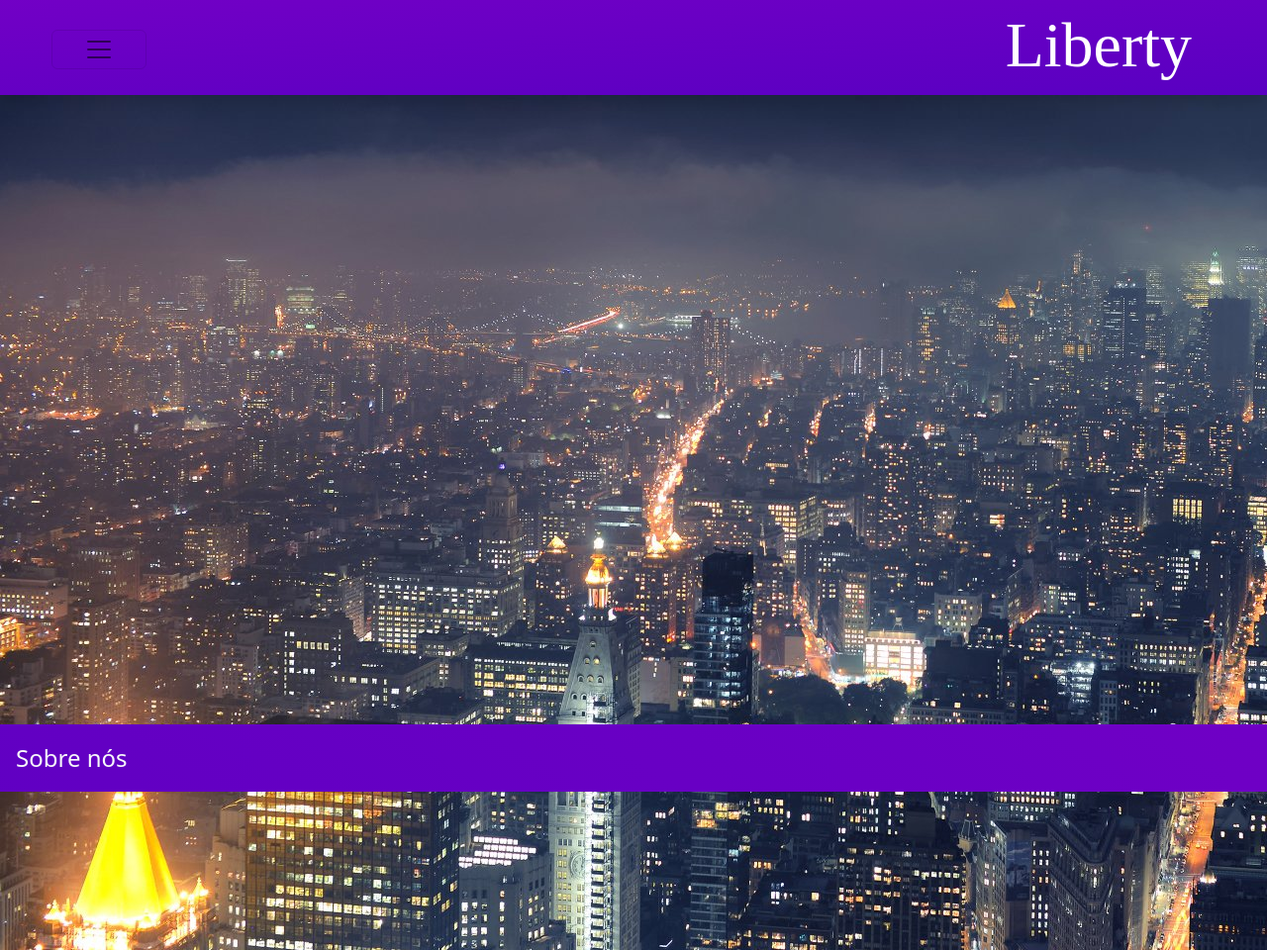
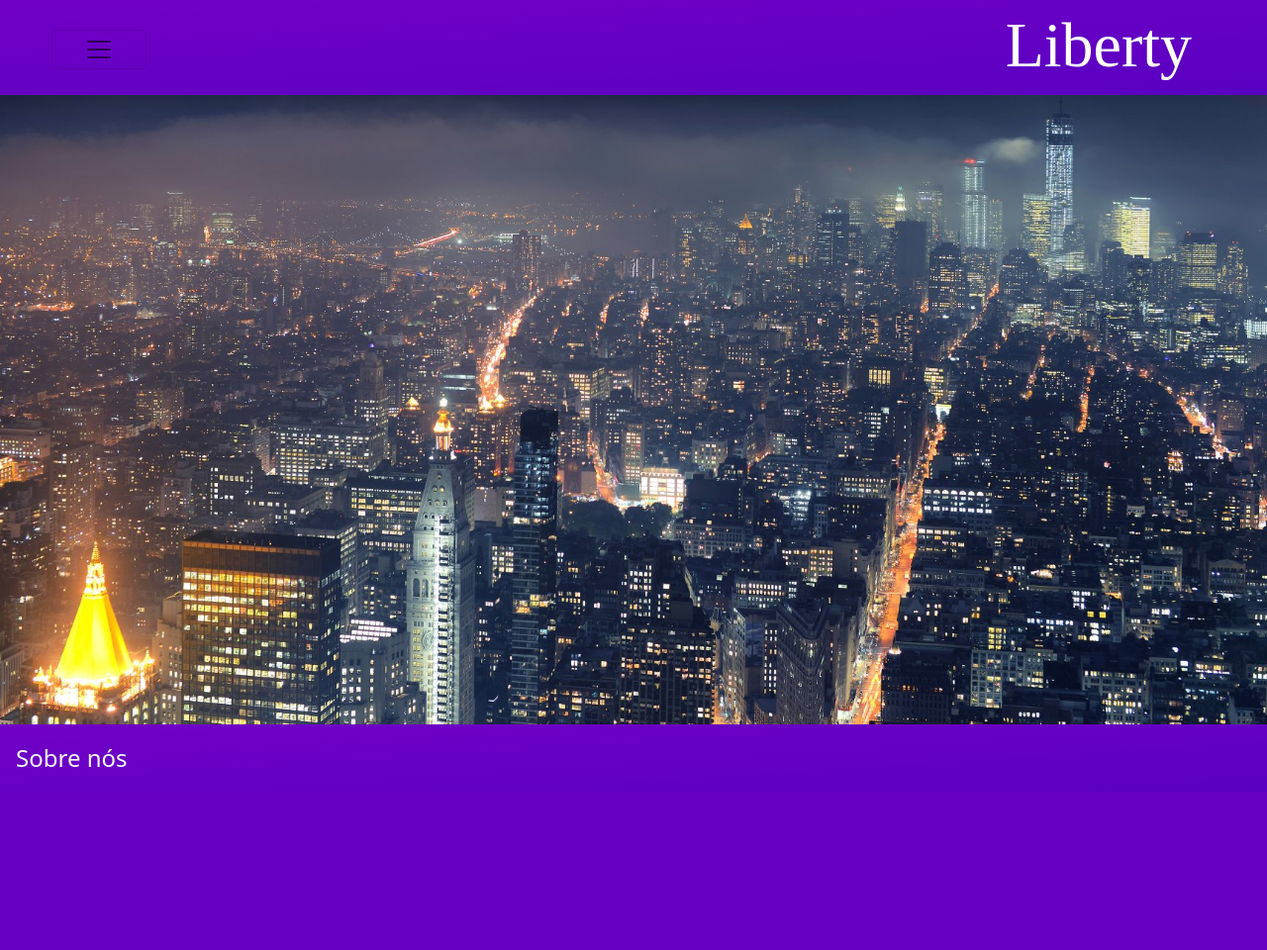
Before and after one commit to LuizBedim/liberty_investimentos, a PHP site: page /html/index.html in a window 1280 px wide. Shown: the whole page at 99% size. After the commit the page ends 800 px from the top, so only its background shows below. Run offline with PHP 8.4, Linux system fonts and the light colour scheme.

Commit message:
Reconfiguração

```diff
--- a/css/style.css
+++ b/css/style.css
@@ -1,5 +1,31 @@
 
+* {
+    padding: 0;
+    margin: 0;
+}
 
-body {
-    background-color: #000;
+.bgColorTop {
+    background: linear-gradient(176.35deg, #7B00C7 -36.99%, #4900BF 164.96%);
+    height: 6rem;
 }
+
+.bgColorBottom {
+    background: linear-gradient(176.35deg, #7B00C7 -36.99%, #4900BF 164.96%);
+    color: #fff;
+}
+
+.sobreNosText {
+    text-decoration: none;
+    font-size: 1.5rem;
+}
+
+.bgBody {
+    background-image: url(../img/city1.jpg);
+    background-size: cover;
+    background-repeat: no-repeat;
+    height: 100vh;
+}
+
+.maskColor {
+    background-color: rgba(0, 0, 0, 0.6);
+}
--- a/html/index.html
+++ b/html/index.html
@@ -5,22 +5,12 @@
     <meta charset="UTF-8">
     <meta http-equiv="X-UA-Compatible" content="IE=edge">
     <meta name="viewport" content="width=device-width, initial-scale=1.0">
-    <link href="../css/style.css" rel="stylesheet" type="text/css">
-    <title>Document</title>
+    <link rel="stylesheet" type="text/css" href="../css/style.css">
+    <title>Liberty</title>
     <style>
         * {
             padding: 0;
             margin: 0;
-        }
-
-        .body {
-            background-image: url(../img/city1.jpg);
-        }
-
-        .footer {
-            background: linear-gradient(208.68deg, #7B00C7 -78.31%, #4900BF 259.38%);
-            width: 100%;
-            height: 10%;
         }
 
     </style>
@@ -31,11 +21,11 @@
 <body>
 
 
-    <nav class="navbar shadow navbar-light bg-faded fixed-top" style="background: linear-gradient(176.35deg, #7B00C7 -36.99%, #4900BF 164.96%); height:6rem;">
+    <nav class="navbar shadow navbar-light bg-faded fixed-top bgColorTop">
         <div class="container-fluid">
             <button class="navbar-toggler" type="button" data-bs-toggle="offcanvas" data-bs-target="#offcanvasExample"
                 aria-controls="offcanvasExample" style="width: 6rem; margin-left: 2.5rem;">
-                <span class="navbar-toggler-icon"></span>
+                    <span class="navbar-toggler-icon"></span>
             </button>
 
             <h1 class="text-center" style="color: #fff; font-family: KoHo; font-size: 4rem; margin-right: 4rem;">Liberty</h1>
@@ -118,13 +108,18 @@
 
 
     <!-- Background Image -->
-    <div class="bg-image" style="background-image: url(../img/city1.jpg); height: 60rem;">
-    </div>
+        <div class="bg-image bgBody">
+            <div class="mask maskColor">
+
+            </div>
+        </div>
 
     <footer class="bg-light text-center text-lg-start fixed-bottom">
-        <div class="text-left p-3" style="background: linear-gradient(208.68deg, #7B00C7 -78.31%, #4900BF 259.38%); color: #fff;">
-            <a class="text-light" href="#" style="text-decoration: none; font-size: 1.5rem;">Sobre nós</a>
+
+        <div class="text-left p-3 bgColorBottom">
+            <a class="text-light sobreNosText" href="sobreNos.html">Sobre nós</a>
         </div>
+
     </footer>
 
 
```
Also changed, not shown: css/styleSobreNos.css (added, +25 -0 lines), html/sobreNos.html (+23 -0 lines), img/bgSobreNos.jpg (added), img/city2.jpg (added), 1 other file.
